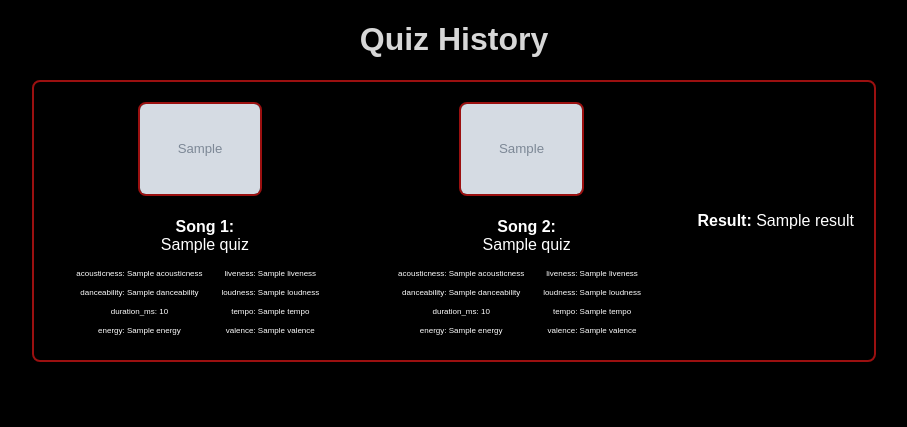
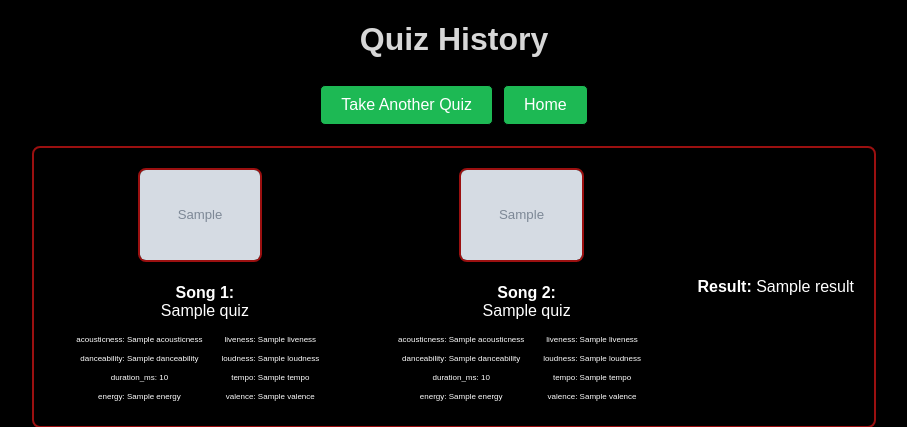
Before and after one commit to software-students-fall2023/5-final-project-fivepeat, a Flask app: template templates/history.html in a window 1280 px wide. Shown: the top 427 px of the page, without its empty margins (186-1093 px from the left). Run offline with Flask 3, Linux system fonts and the light colour scheme; the template is opened without the code that fills it: most values are stand-ins (such as "Sample title", 1, 10 or a date in 2020).

Commit message:
quiz history nav

```diff
--- a/static/css/history.css
+++ b/static/css/history.css
@@ -81,3 +81,26 @@ li {
     margin: 5px 0;
     font-size: 0.5em;
 }
+
+.navigation-buttons {
+    text-align: center;
+    display: flex;
+    justify-content: center;
+    align-items: center;
+}
+.btn {
+    display: inline-block;
+    padding: 10px 20px;
+    margin: 5px;
+    border: 1px solid #000;
+    background-color: #1DB954;
+    color: #ffffff;
+    text-decoration: none;
+    border-radius: 5px;
+    text-align: center;
+}
+
+.btn:hover {
+    background-color: #f4f4f4;
+    color: #333;
+}
--- a/templates/history.html
+++ b/templates/history.html
@@ -6,6 +6,10 @@
 </head>
 <body>
     <h1>Quiz History</h1>
+    <div class="navigation-buttons">
+        <a href="/quiz" class="btn">Take Another Quiz</a>
+        <a href="/top_artists" class="btn">Home</a>
+    </div>
     <ul>
         {% for quiz in quiz_history %}
             <li class="quiz-box {{ 'correct' if quiz['Result'] == 'Correct!' else 'incorrect' }}">
```
